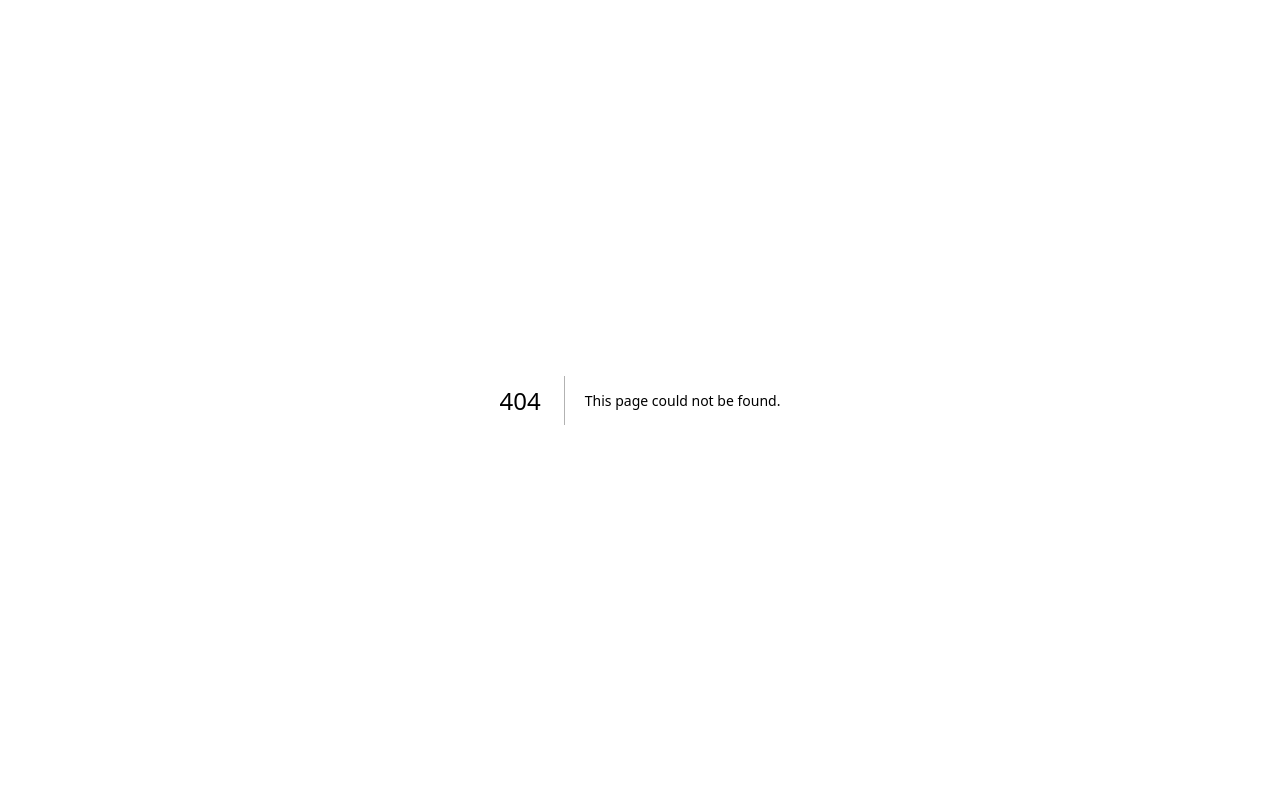
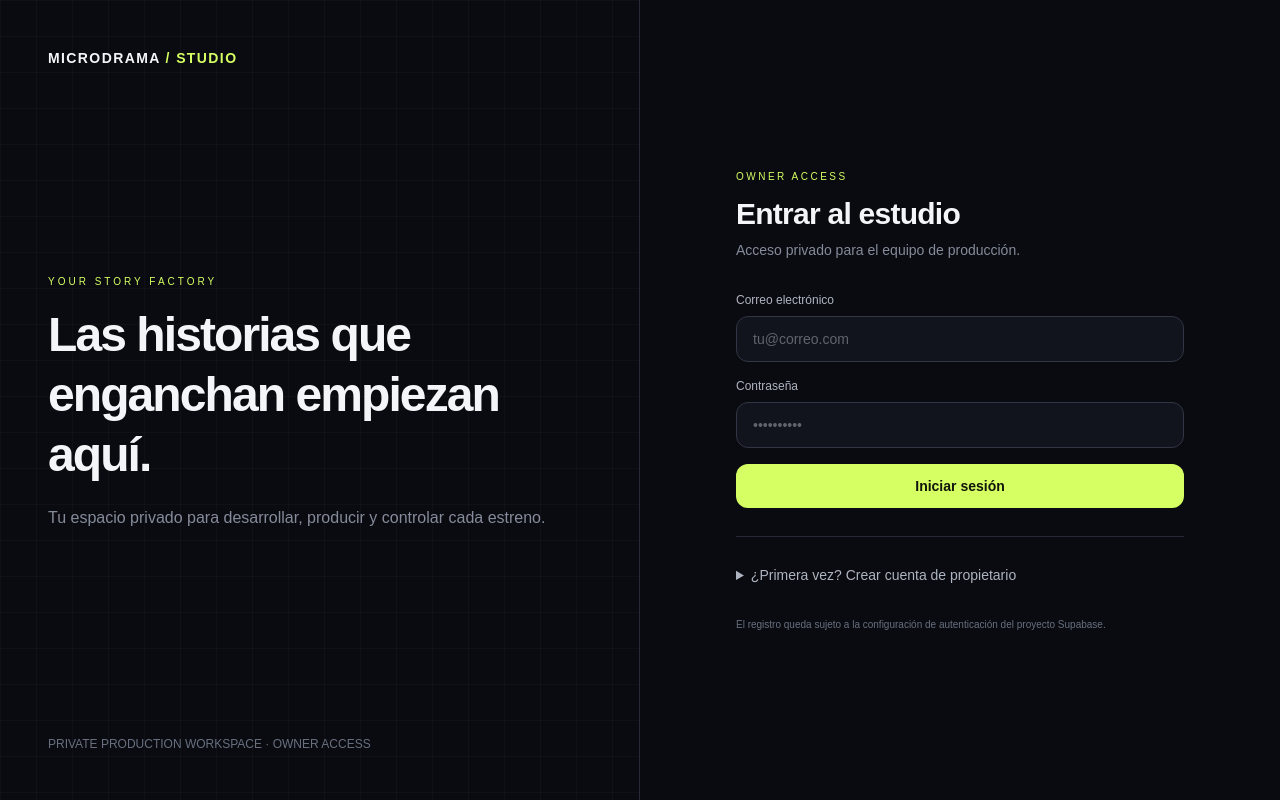
Before and after one commit to Blackleets/microdrama-studio, a Next.js app: page /login in a window 1280 px wide. Before the commit this address had no page. Built offline with nearby package versions, Linux system fonts and the light colour scheme.

Commit message:
feat: implement src/app/login/page.tsx

```diff
--- /dev/null
+++ b/src/app/login/page.tsx
@@ -0,0 +1,47 @@
+import Link from "next/link";
+import { signIn, signUp } from "./actions";
+
+export default async function LoginPage({ searchParams }: { searchParams: Promise<Record<string,string|undefined>> }) {
+  const params = await searchParams;
+  const error = params.error;
+  const messages: Record<string,string> = {
+    missing: "Introduce tu correo y contraseña.",
+    credentials: "No se pudo iniciar sesión. Comprueba tus credenciales.",
+    invalid: "Usa un correo válido y una contraseña de al menos 10 caracteres.",
+    signup: "No se pudo crear la cuenta. Comprueba la configuración de Auth.",
+  };
+  return (
+    <main className="min-h-screen grid lg:grid-cols-2 bg-[#090b10]">
+      <section className="hidden lg:flex flex-col justify-between p-12 studio-grid border-r border-[#252a36]">
+        <Link href="/" className="font-bold tracking-widest text-sm">MICRODRAMA <span className="text-[#d6ff63]">/ STUDIO</span></Link>
+        <div className="max-w-lg"><div className="text-[10px] tracking-[.3em] text-[#d6ff63] mb-4">YOUR STORY FACTORY</div><h1 className="text-5xl font-semibold leading-tight tracking-[-.04em]">Las historias que enganchan empiezan aquí.</h1><p className="text-[#858b9a] mt-5 leading-relaxed">Tu espacio privado para desarrollar, producir y controlar cada estreno.</p></div>
+        <div className="text-xs text-[#687080]">PRIVATE PRODUCTION WORKSPACE · OWNER ACCESS</div>
+      </section>
+      <section className="flex items-center justify-center p-6">
+        <div className="w-full max-w-md">
+          <div className="lg:hidden font-bold tracking-widest text-sm mb-12">MICRODRAMA <span className="text-[#d6ff63]">/ STUDIO</span></div>
+          <div className="text-[10px] tracking-[.25em] text-[#d6ff63] mb-3">OWNER ACCESS</div>
+          <h2 className="text-3xl font-semibold tracking-tight">Entrar al estudio</h2>
+          <p className="text-sm text-[#858b9a] mt-2">Acceso privado para el equipo de producción.</p>
+          {params.sent && <div className="mt-5 rounded-xl border border-[#d6ff63]/30 bg-[#d6ff63]/[.07] p-3 text-xs text-[#d6ff63]">Cuenta creada. Si la confirmación por correo está activada, revisa tu bandeja de entrada.</div>}
+          {error && <div role="alert" className="mt-5 rounded-xl border border-red-500/30 bg-red-500/10 p-3 text-xs text-red-300">{messages[error] ?? "Ha ocurrido un error."}</div>}
+          <form action={signIn} className="mt-8 space-y-4">
+            <label className="block text-xs text-[#aeb4c0]">Correo electrónico<input name="email" type="email" required autoComplete="email" className="mt-2 w-full rounded-xl bg-[#11141c] border border-[#303644] px-4 py-3 text-sm outline-none focus:border-[#d6ff63]" placeholder="tu@correo.com"/></label>
+            <label className="block text-xs text-[#aeb4c0]">Contraseña<input name="password" type="password" required autoComplete="current-password" className="mt-2 w-full rounded-xl bg-[#11141c] border border-[#303644] px-4 py-3 text-sm outline-none focus:border-[#d6ff63]" placeholder="••••••••••"/></label>
+            <button className="w-full rounded-xl bg-[#d6ff63] text-[#11150a] font-bold py-3 text-sm">Iniciar sesión</button>
+          </form>
+          <div className="my-7 border-t border-[#252a36]"/>
+          <details className="group">
+            <summary className="cursor-pointer text-sm text-[#aeb4c0]">¿Primera vez? Crear cuenta de propietario</summary>
+            <form action={signUp} className="mt-4 space-y-3">
+              <input name="email" type="email" required autoComplete="email" placeholder="Correo electrónico" className="w-full rounded-xl bg-[#11141c] border border-[#303644] px-4 py-3 text-sm outline-none focus:border-[#d6ff63]"/>
+              <input name="password" type="password" required minLength={10} autoComplete="new-password" placeholder="Contraseña (mínimo 10 caracteres)" className="w-full rounded-xl bg-[#11141c] border border-[#303644] px-4 py-3 text-sm outline-none focus:border-[#d6ff63]"/>
+              <button className="w-full rounded-xl border border-[#424a5a] py-3 text-sm font-semibold">Crear cuenta</button>
+            </form>
+          </details>
+          <p className="text-[10px] text-[#687080] mt-8">El registro queda sujeto a la configuración de autenticación del proyecto Supabase.</p>
+        </div>
+      </section>
+    </main>
+  );
+}
```
